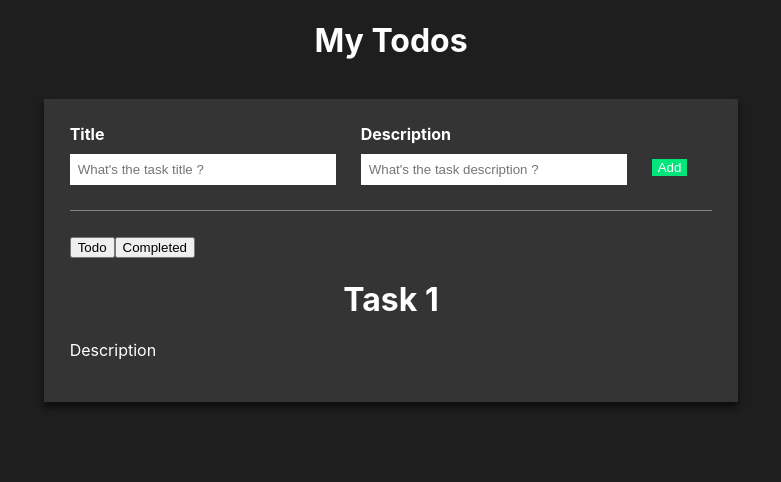
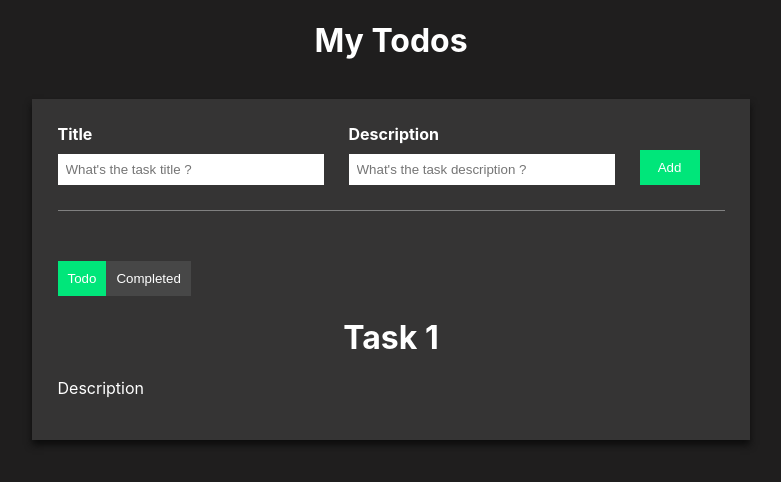
Before and after one commit to Rejoy01/MyTodoApp, a React (Create React App) app in the folder todo-app/: page / in a window 1280 px wide. Shown: the top 482 px of the page, without its empty margins (249-1030 px from the left). Built offline with nearby package versions, Linux system fonts and the light colour scheme.

Commit message:
stylingTask

```diff
--- a/todo-app/src/App.css
+++ b/todo-app/src/App.css
@@ -60,4 +60,26 @@ h1{
   border: none;
   border-radius: 0px;
   margin-top: 25px;
+  padding: 10px;
+  width: 60px;
+  cursor: pointer;
 }
+
+.primaryBtn:hover{
+  background-color: rgb(4, 196, 106);
+}
+
+.secondaryBtn{
+  background-color: rgb(71,71,71);
+  color: white;
+  border: none;
+  border-radius: 0px;
+  margin-top: 25px;
+  padding: 10px;
+  width: fit-content;
+  cursor: pointer;
+}
+
+.active{
+  background-color: rgb(0,230, 122);
+}
--- a/todo-app/src/App.jsx
+++ b/todo-app/src/App.jsx
@@ -1,7 +1,11 @@
 
+import { useState } from 'react';
 import './App.css';
 
 function App() {
+
+    const [isCompleteScreen,setCompleteScreen] = useState(false)
+
   return (
     <div className="App">
       <h1>My Todos</h1>
@@ -23,8 +27,8 @@ function App() {
         </div>
 
         <div className="btn-area">
-          <button>Todo</button>
-          <button>Completed</button>
+          <button className={`secondaryBtn ${isCompleteScreen===false && 'active'}`} onClick={()=>setCompleteScreen(false)}>Todo</button>
+          <button className={`secondaryBtn ${isCompleteScreen===true && 'active'}`}  onClick={()=>setCompleteScreen(true)}>Completed</button>
         </div>
 
         <div className="todo-list">
```
